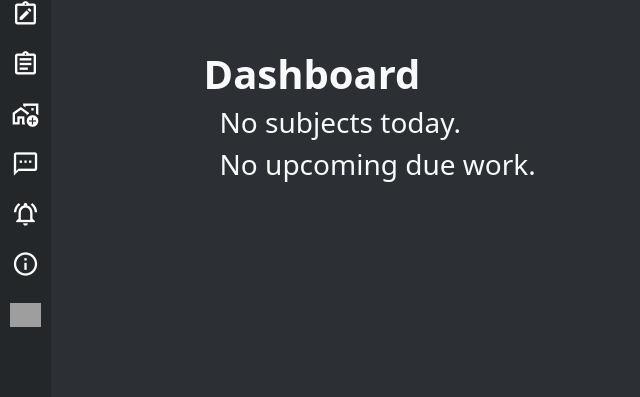
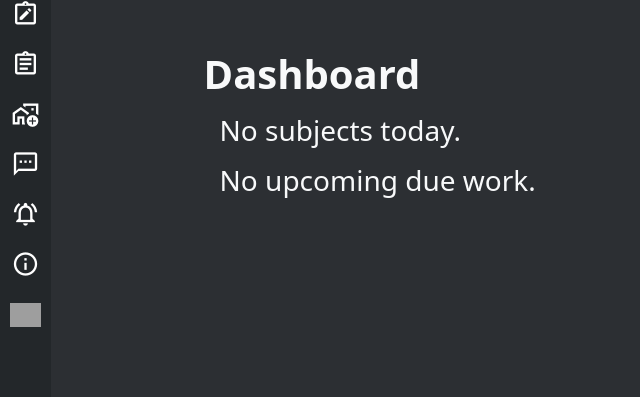
Before and after one commit to SleepyStew/CoolBox_Old, a Django app: page /dashboard/ in a window 1280 px wide. Shown: the part 75-472 px from the top of the page, without its empty margins (0-640 px from the left). Run offline with Django 4.2, Linux system fonts and the light colour scheme; the visitor is signed in with stand-in values (Sample User, id 1); data that the repository does not hold is empty; parts of the project's set-up code (start-up, migrations or seed data) failed here and were passed over; some libraries are stand-ins or nearby versions; grey boxes are pictures that could not be loaded.

Commit message:
reminders

```diff
--- a/dashboard/views.py
+++ b/dashboard/views.py
@@ -17,7 +17,7 @@ def dashboard(request):
     }
     response = requests.get("https://schoolbox.donvale.vic.edu.au", cookies=cookies)
     if check_logout(response):
-        messages.error(request, "Your schoolbox session has expired. Please log in again.")
+        messages.error(request, "Your Schoolbox session has expired. Please log in again.")
         logout(request)
         return redirect("/")
     duework = get_upcoming_due_work(response, request.user)
--- a/templates/dashboard/dashboard.html
+++ b/templates/dashboard/dashboard.html
@@ -11,23 +11,23 @@
     <h1 class="text-light fw-bold">Dashboard</h1>
     <div class="ms-3">
         {% if schoolbox_is_down %}
-            <h3 class="text-light pt-3">Schoolbox is currently down. Some features may not function correctly.</h3>
+            <h3 class="text-light mt-3">Schoolbox is currently down. Some features may not function correctly.</h3>
         {% endif %}
         {% if timetable %}
-            <h3 class="text-light">Today's Subjects:</h3>
+            <h3 class="text-light mt-3">Today's Subjects:</h3>
             <div id="timetable-container">
                  {% for tableitem, tableheader in timetable %}<div class="timetable-item-container">{{ tableheader | safe }}{{ tableitem | safe }}</div>{% endfor %}
             </div>
         {% else %}
-            <h3 class="text-light">No subjects today.</h3>
+            <h3 class="text-light mt-3">No subjects today.</h3>
         {% endif %}
         {% if duework %}
-            <h3 class="text-light pt-3">Upcoming Due Work:</h3>
+            <h3 class="text-light mt-3">Upcoming Due Work:</h3>
             <div id="upcomingduework">
                 {% for dueworkitem in duework %}{{ dueworkitem | safe }}{% endfor %}
             </div>
         {% else %}
-            <h3 class="text-light">No upcoming due work.</h3>
+            <h3 class="text-light mt-3">No upcoming due work.</h3>
         {% endif %}
     </div>
 
```
